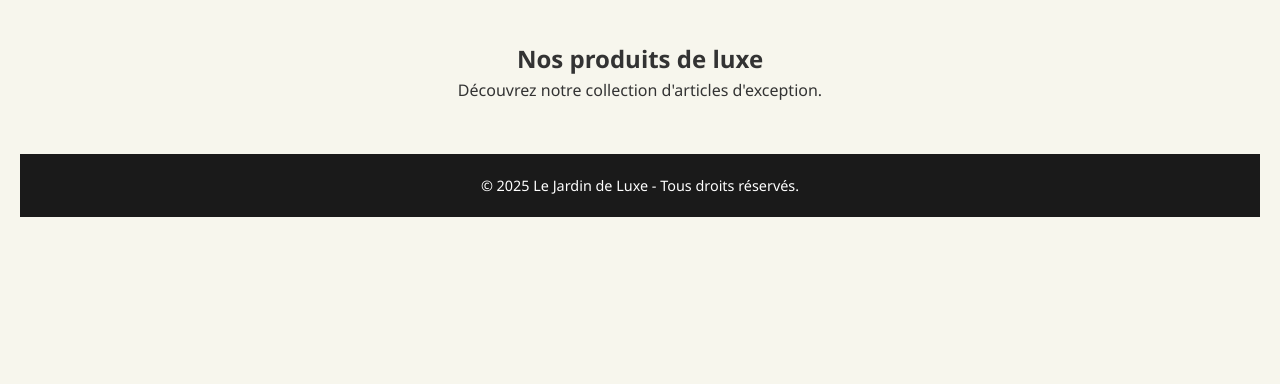
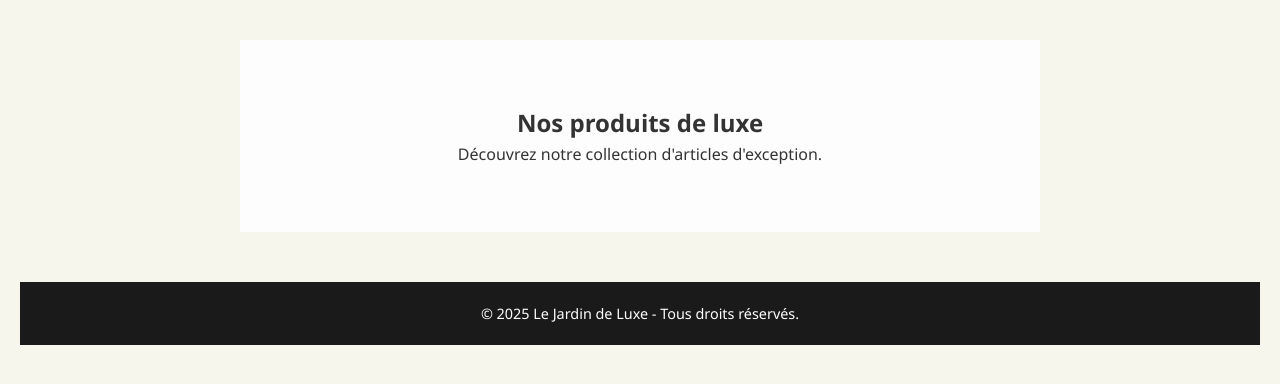
Before and after one commit to Devlim0210/le_jardin_de_luxe, a PHP site: page /produits.php in a window 1280 px wide. Shown: the part 134-518 px from the top of the page. Run offline with PHP 8.4, Linux system fonts and the light colour scheme.

Commit message:
Fix: ajout du style manquant pour la page produits

```diff
--- a/styles.css
+++ b/styles.css
@@ -62,3 +62,9 @@
   text-align: center;
   font-size: 0.9em;
 }
+
+/*PRODUITS*/
+.produits {
+  background-color: #fdfdfd;
+  padding: 4rem;
+}
```
